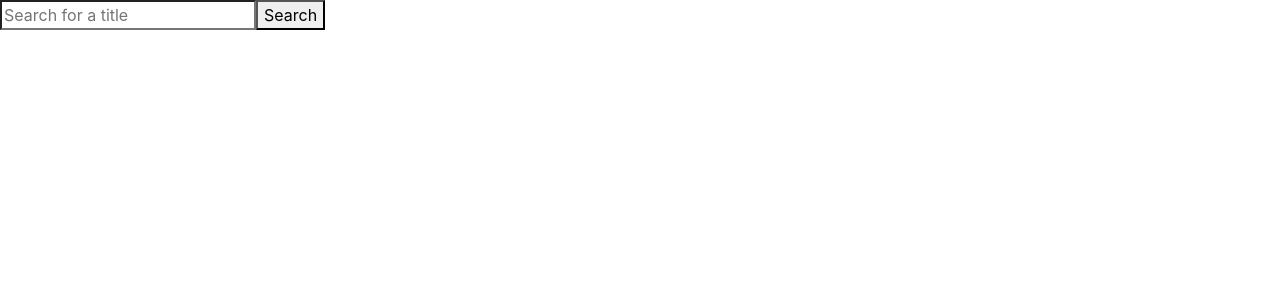
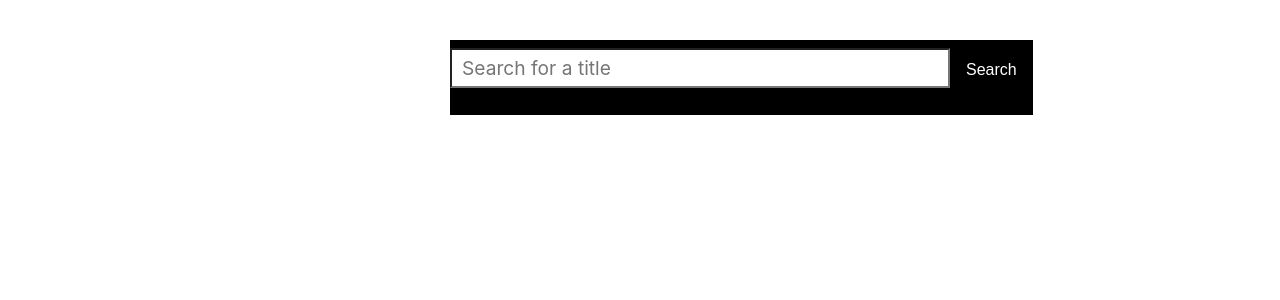
Before and after one commit to fraufraw/UChat, a React (Create React App) app in the folder MERN_new/frontendreact/: page /search in a window 1280 px wide. Shown: the top 300 px of the page. Built offline with nearby package versions, Linux system fonts and the light colour scheme.

Commit message:
Add files via upload

```diff
--- a/MERN_new/frontendreact/src/App.css
+++ b/MERN_new/frontendreact/src/App.css
@@ -108,4 +108,44 @@
   color: #e90a0a;
   font-size: 1em;
   padding: 10px 0 10px 0;
+}.search-form {
+  position: fixed;
+  z-index: 3;
+  left: 450px;
+  top: 20px;
+  width: auto;
+  height: 75px;
+
+  margin-top: 20px;
+  background-color: black;
+  background-size: cover;
 }
+
+input{
+  height: 40px;
+  width: 500px;
+  padding: 0px 10px;
+  font-size: 1.2rem;
+}
+
+input:focus {
+  outline: none;
+}
+
+.button {
+  display:inline;
+  border: 3px black;
+  height: 40px;
+  background-color: rgba(0,0,0,0);
+  font-size: 1rem;
+  color:white;
+  font-family: 'RocknRoll One', sans-serif;
+  margin: 10px;
+}
+
+
+
+.button-container {
+  width: auto;
+  display: inline;
+}
```
